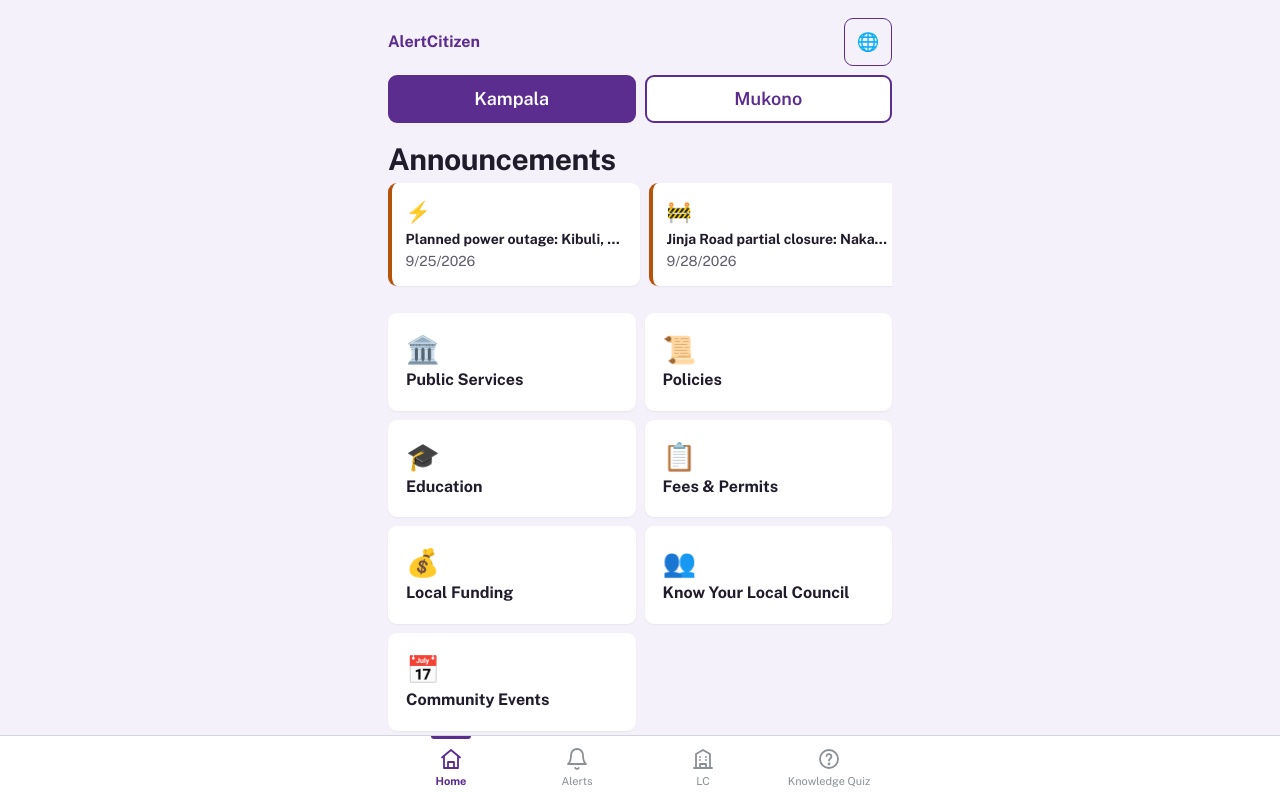
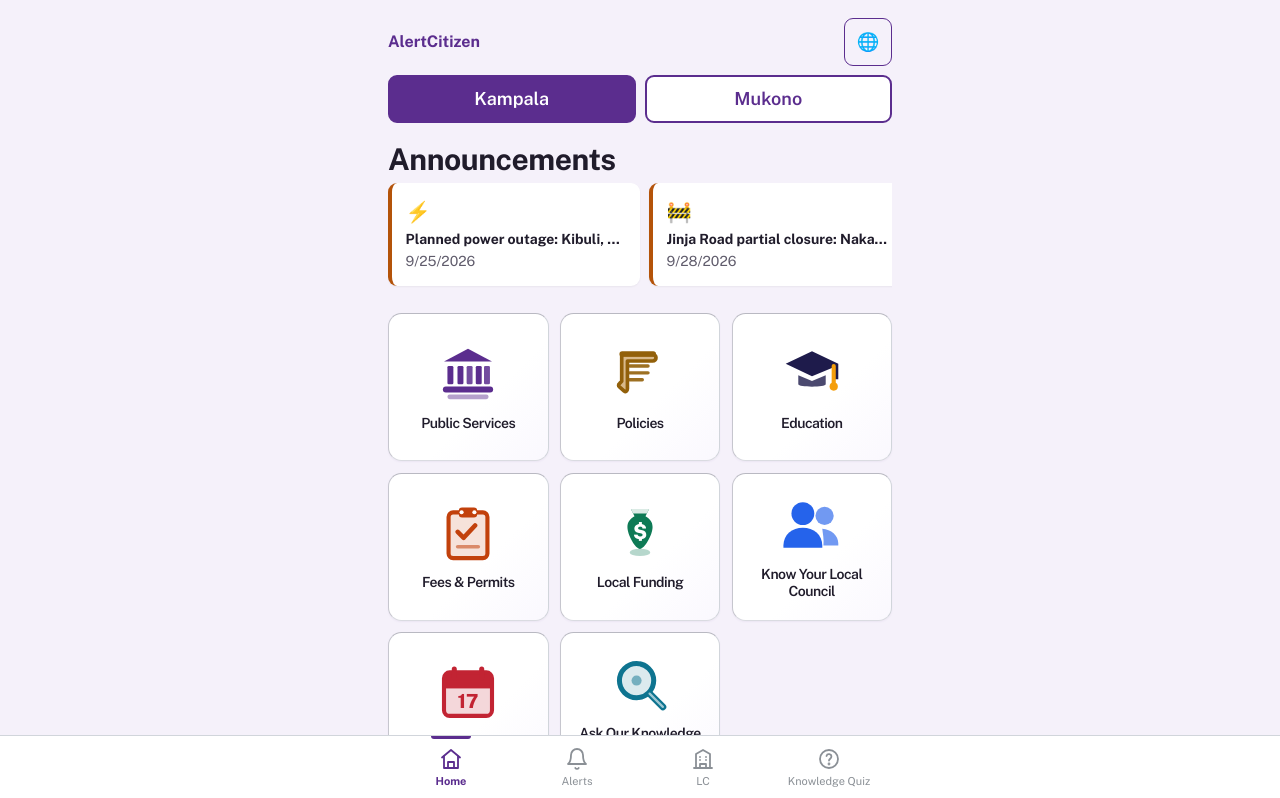
Before and after one commit to FaithDaka/osf-hackathon, a Next.js app: page /home in a window 1280 px wide. Shown: the top 798 px of the page. Built offline with nearby package versions, Linux system fonts and the light colour scheme; a web font is replaced by a local one.

Commit message:
refactor categories section

```diff
--- a/pages/home.js
+++ b/pages/home.js
@@ -26,16 +26,135 @@ const DISTRICTS = [
 ];
 const TOLL_FREE = '0800-225-8424';
 
-const CATEGORY_ICONS = {
-  public_services: '🏛️',
-  know_your_lc: '👥',
-  local_funding: '💰',
-  community_events: '📅',
-  policies: '📜',
-  knowledge_base: '🔍',
-  fees_permits: '📋',
-  education: '🎓',
-  other: '📦',
+const CATEGORY_COLORS = {
+  public_services: '#5B2D8E',
+  know_your_lc: '#2563EB',
+  local_funding: '#0E7A55',
+  community_events: '#C22433',
+  policies: '#92600A',
+  knowledge_base: '#0E7490',
+  fees_permits: '#C2410C',
+  education: '#1E1B4B',
+  other: '#92400E',
+};
+
+// Coloured SVG icons that match each topic (no emojis).
+function CategoryIcon({ id, size = 64 }) {
+  const color = CATEGORY_COLORS[id] || '#5B2D8E';
+  const common = {
+    width: size,
+    height: size,
+    viewBox: '0 0 28 28',
+    role: 'img',
+    'aria-hidden': 'true',
+    className: 'shrink-0',
+  };
+  switch (id) {
+    case 'public_services':
+      return (
+        <svg {...common} fill="none">
+          <path d="M14 3 3.5 8.5h21L14 3Z" fill={color} />
+          <rect x="5" y="10.5" width="2.6" height="8" rx="0.6" fill={color} />
+          <rect x="9.4" y="10.5" width="2.6" height="8" rx="0.6" fill={color} />
+          <rect x="13.4" y="10.5" width="2.6" height="8" rx="0.6" fill={color} opacity="0.85" />
+          <rect x="17.4" y="10.5" width="2.6" height="8" rx="0.6" fill={color} />
+          <rect x="21" y="10.5" width="2.6" height="8" rx="0.6" fill={color} opacity="0.85" />
+          <rect x="3" y="19.5" width="22" height="2.6" rx="1.3" fill={color} />
+          <rect x="5" y="23" width="18" height="2" rx="1" fill={color} opacity="0.45" />
+        </svg>
+      );
+    case 'know_your_lc':
+      return (
+        <svg {...common} fill="none">
+          <circle cx="10" cy="9" r="5" fill={color} />
+          <path d="M1.5 23c0-4.8 3.8-7.8 8.5-7.8s8.5 3 8.5 7.8v1h-17v-1Z" fill={color} />
+          <circle cx="19.5" cy="10" r="4" fill={color} opacity="0.65" />
+          <path d="M18.5 15.6c3.9 0.3 7 2.9 7 6.4v1h-6.5c.3-2.8-.3-5.4-.5-7.4Z" fill={color} opacity="0.65" />
+        </svg>
+      );
+    case 'local_funding':
+      return (
+        <svg {...common} fill="none">
+          <path d="M10 3.5h8l-1.6 3.2c1.9 1 3.1 2.6 3.1 4.7 0 3.6-3.6 9.6-5.5 9.6s-5.5-6-5.5-9.6c0-2.1 1.2-3.7 3.1-4.7L10 3.5Z" fill={color} />
+          <path d="M10 3.5h8l-1 2H11l-1-2Z" fill="#fff" opacity="0.85" />
+          <text x="14" y="16.5" textAnchor="middle" fontSize="9" fontWeight="800" fill="#fff">$</text>
+          <ellipse cx="14" cy="22.5" rx="4.5" ry="1.6" fill={color} opacity="0.3" />
+        </svg>
+      );
+    case 'community_events':
+      return (
+        <svg {...common} fill="none">
+          <rect x="3.5" y="5" width="21" height="19" rx="2.5" fill={color} opacity="0.18" />
+          <rect x="3.5" y="5" width="21" height="6.5" rx="2.5" fill={color} />
+          <rect x="3.5" y="9" width="21" height="3" fill={color} />
+          <rect x="3.5" y="5" width="21" height="19" rx="2.5" stroke={color} strokeWidth="1.8" />
+          <path d="M8 3.5v4M20 3.5v4" stroke={color} strokeWidth="2.2" strokeLinecap="round" />
+          <text x="14" y="20.5" textAnchor="middle" fontSize="8.5" fontWeight="800" fill={color}>17</text>
+        </svg>
+      );
+    case 'policies':
+      return (
+        <svg {...common} fill="none">
+          <path d="M6 5.5h13.5c2 0 2 2.8 0 2.8H8.5v12.2c0 1-.8 1.5-1.4 1L5 19.6c-.5-.4-.5-1 0-1.4l1-1V5.5Z" fill="#D9B98A" stroke={color} strokeWidth="1.6" strokeLinejoin="round" />
+          <path d="M9.5 10.5h8M9.5 13.5h8M9.5 16.5h5.5" stroke={color} strokeWidth="1.5" strokeLinecap="round" opacity="0.9" />
+          <rect x="5" y="4" width="16" height="2.4" rx="1.2" fill={color} />
+        </svg>
+      );
+    case 'knowledge_base':
+      return (
+        <svg {...common} fill="none">
+          <circle cx="12.5" cy="12.5" r="7.5" fill={color} opacity="0.15" />
+          <circle cx="12.5" cy="12.5" r="7.5" stroke={color} strokeWidth="2.2" />
+          <circle cx="12.5" cy="12.5" r="2.2" fill={color} opacity="0.5" />
+          <path d="M18.2 18.2 24 24" stroke={color} strokeWidth="3" strokeLinecap="round" />
+          <path d="M18.2 18.2 24 24" stroke="#fff" strokeWidth="1" strokeLinecap="round" opacity="0.6" />
+        </svg>
+      );
+    case 'fees_permits':
+      return (
+        <svg {...common} fill="none">
+          <rect x="5.5" y="5" width="17" height="20" rx="2" fill={color} opacity="0.15" />
+          <rect x="5.5" y="5" width="17" height="20" rx="2" stroke={color} strokeWidth="1.8" />
+          <rect x="10" y="2.8" width="8" height="4.4" rx="1.4" fill={color} />
+          <circle cx="11.2" cy="4.9" r="0.9" fill="#fff" />
+          <circle cx="16.8" cy="4.9" r="0.9" fill="#fff" />
+          <path d="M9.5 13.5l2.6 2.6 5-5.4" stroke={color} strokeWidth="2" strokeLinecap="round" strokeLinejoin="round" />
+          <path d="M9.5 20h9" stroke={color} strokeWidth="1.6" strokeLinecap="round" opacity="0.55" />
+        </svg>
+      );
+    case 'education':
+      return (
+        <svg {...common} fill="none">
+          <path d="M14 4 2.5 9.5 14 15l9.5-3.9v5.2h2V9.5L14 4Z" fill={color} />
+          <path d="M8 14.6v3.9c0 1.4 12 1.4 12 0v-3.9l-6 2.5-6-2.5Z" fill={color} opacity="0.8" />
+          <path d="M23.5 10.5V18" stroke="#F59E0B" strokeWidth="1.8" strokeLinecap="round" />
+          <circle cx="23.5" cy="19.5" r="1.8" fill="#F59E0B" />
+        </svg>
+      );
+    case 'other':
+    default:
+      return (
+        <svg {...common} fill="none">
+          <path d="M14 3.5 24 8.7v10.6L14 24.5 4 19.3V8.7L14 3.5Z" fill={color} opacity="0.22" />
+          <path d="M14 3.5 24 8.7 14 13.9 4 8.7l10-5.2Z" fill={color} />
+          <path d="M4 8.7v10.6l10 5.2v-10.6L4 8.7Z" fill={color} opacity="0.65" />
+          <path d="M14 13.9v10.6l10-5.2V8.7L14 13.9Z" fill={color} opacity="0.4" />
+          <path d="M14 3.5 24 8.7 14 13.9 4 8.7l10-5.2Z" stroke={color} strokeWidth="1.2" strokeLinejoin="round" />
+          <path d="M12 6.2l-5 2.6 2 1 5-2.6-2-1Z" fill="#fff" opacity="0.85" />
+        </svg>
+      );
+  }
+}
+
+// Glass-tile card: near-white base, thin gray border — 1px by default,
+// 1.5px at its thickest (top + right) for a subtle refracted-glass rim.
+const GLASS_CARD_STYLE = {
+  background: 'linear-gradient(135deg, #FFFFFF 0%, #FFFFFF 60%, #FAF8FE 100%)',
+  borderStyle: 'solid',
+  borderWidth: '1.5px 1.5px 1px 1px',
+  borderColor: '#B9B9C2 #D1D5DB #DADBE1 #C6C6CE',
+  boxShadow:
+    'inset 0 1px 0 rgba(255,255,255,1), inset 1px 0 0 rgba(255,255,255,0.8), 0 1px 2px rgba(91,45,142,0.06)',
 };
 
 const SEVERITY_BORDER = {
@@ -187,8 +306,8 @@ export default function Home() {
     return (
       <main className="min-h-screen bg-ac-bg p-4 pb-24">
         <div className="max-w-md mx-auto">
-          <h1 className="text-lg font-bold text-primary">
-            {CATEGORY_ICONS[catEntry.id] || '📦'} {labelOf(catEntry.id)}
+          <h1 className="text-lg font-bold text-primary flex items-center gap-2">
+            <CategoryIcon id={catEntry.id} /> {labelOf(catEntry.id)}
           </h1>
           <form
             onSubmit={(e) => {
@@ -233,8 +352,8 @@ export default function Home() {
   }
 
   return (
-    <main className="min-h-screen bg-ac-bg p-4 pb-24">
-      <div className="max-w-md mx-auto">
+    <main className="min-h-screen bg-ac-bg p-3 min-[360px]:p-4 pb-24 min-w-[280px]">
+      <div className="max-w-md mx-auto min-w-0 w-full">
         {/* TOP BAR */}
         <div className="flex items-center justify-between">
           <span className="text-primary font-bold" style={{ fontSize: '16px' }}>
@@ -322,7 +441,9 @@ export default function Home() {
                         }`}
                         style={{ fontSize: active ? '24px' : '16px' }}
                       >
-                        {CATEGORY_ICONS[c.id] || '📦'} {labelOf(c.id)}
+                        <span className="inline-flex items-center gap-2">
+                          <CategoryIcon id={c.id} /> {labelOf(c.id)}
+                        </span>
                       </div>
                     );
                   })}
@@ -385,22 +506,25 @@ export default function Home() {
             )}
           </section>
         ) : (
-          /* CATEGORIES: standard 2-col grid */
-          <section aria-label={labelOf('knowledge_base')} className="mt-4">
-            <div className="grid grid-cols-2 gap-2">
-              {categories.map((c, i) => (
+          /* CATEGORIES: responsive grid — 3 per row on wide screens, 2 per row
+             on narrow, 1 per row at 300px and under so words aren't squashed */
+          <section aria-label={labelOf('knowledge_base')} className="mt-4 min-w-0">
+            <div className="grid grid-cols-1 min-[301px]:grid-cols-2 min-[380px]:grid-cols-3 gap-2.5">
+              {categories.map((c) => (
                 <Link
                   key={c.id}
                   href={`/home?cat=${c.id}&lang=${lang}`}
                   aria-label={labelOf(c.id)}
-                  className={`bg-white rounded-lg shadow-sm p-4 min-h-[80px] flex flex-col justify-center ${
-                    i === categories.length - 1 ? 'col-span-2' : ''
-                  }`}
+                  className="rounded-xl p-3 min-h-[148px] min-w-0 w-full flex flex-col items-center justify-center gap-2 text-center"
+                  style={GLASS_CARD_STYLE}
                 >
-                  <span className="text-2xl" aria-hidden="true">
-                    {CATEGORY_ICONS[c.id] || '📦'}
+                  <span aria-hidden="true" className="flex items-center justify-center">
+                    <CategoryIcon id={c.id} size={64} />
                   </span>
-                  <span className="font-bold" style={{ fontSize: '16px' }}>
+                  <span
+                    className="font-semibold text-ink leading-snug break-words text-center w-full min-w-0"
+                    style={{ fontSize: '14px', letterSpacing: '-0.5px', lineHeight: '1.25' }}
+                  >
                     {labelOf(c.id)}
                   </span>
                 </Link>
```
